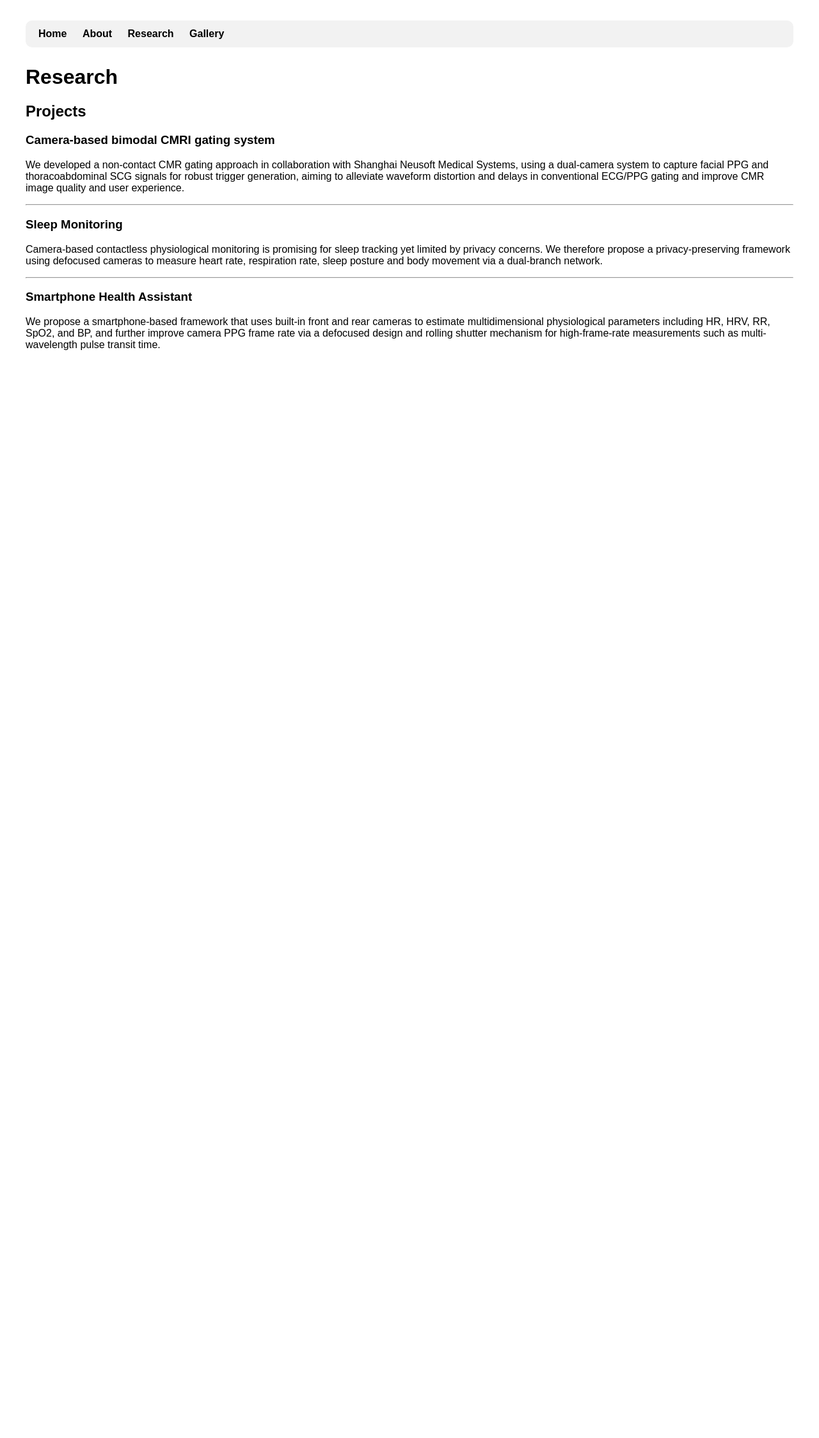
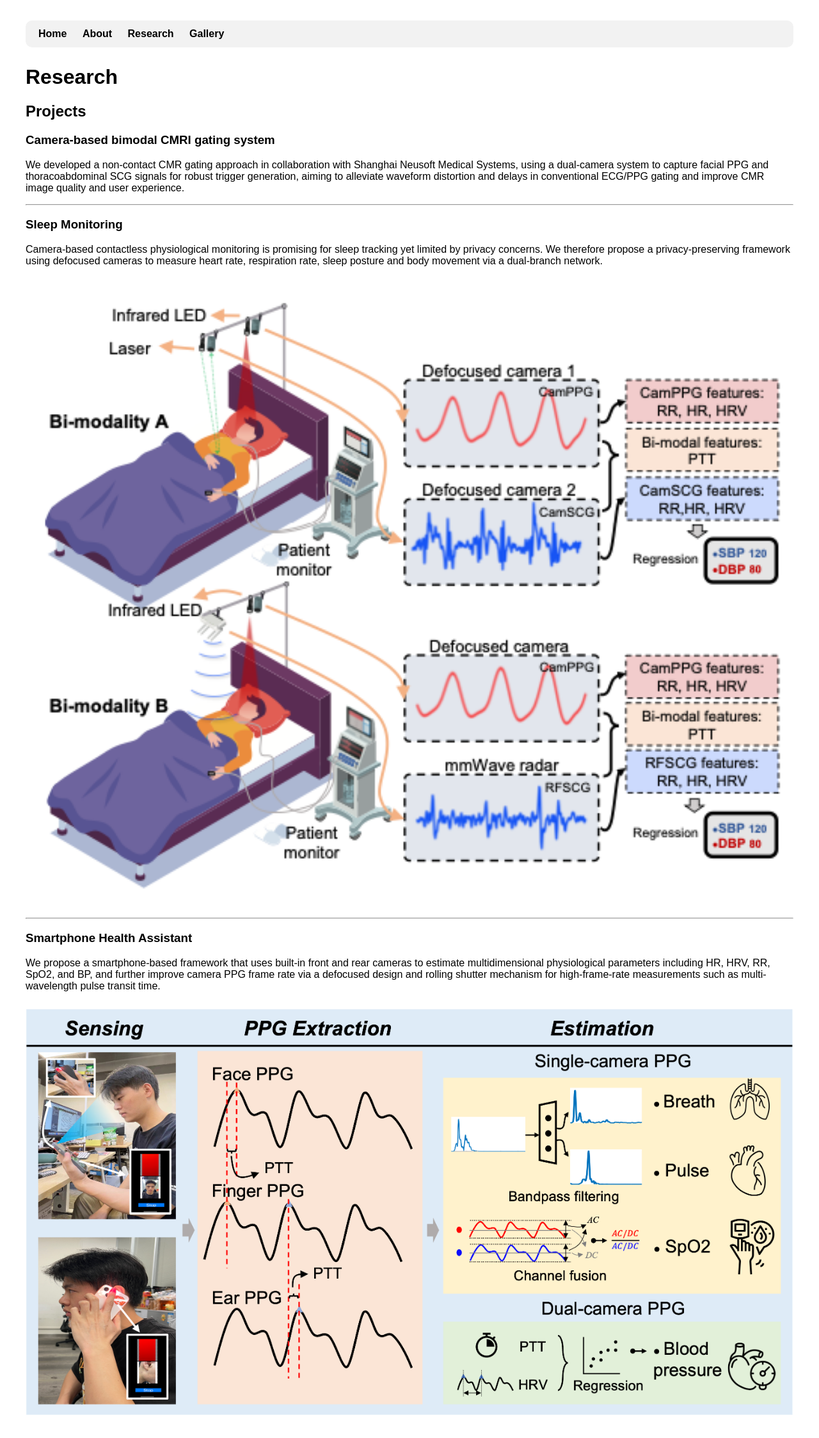
Before and after one commit to yingen-zhu/yingen-zhu.github.io, a Jekyll site: the page built from research.md, in a window 1280 px wide. Shown: the whole page at 64% size. Built offline with Jekyll 4.4.1, drawn with Linux system fonts in a browser that asks for light colours; before the commit the page ends 900 px from its top, so only the background shows below that.

Commit message:
Update research.md

```diff
--- a/research.md
+++ b/research.md
@@ -18,11 +18,11 @@ We developed a non-contact CMR gating approach in collaboration with Shanghai Ne
 ### Sleep Monitoring
 Camera-based contactless physiological monitoring is promising for sleep tracking yet limited by privacy concerns. We therefore propose a privacy-preserving framework using defocused cameras to measure heart rate, respiration rate, sleep posture and body movement via a dual-branch network.
 
-<!--![Camera-based bimodal CMRI gating system](/assets/images/SleepMonitoring.png)-->
+![Camera-based bimodal CMRI gating system](/assets/images/SleepMonitoring.png)
 
 ---
 
 ### Smartphone Health Assistant
 We propose a smartphone-based framework that uses built-in front and rear cameras to estimate multidimensional physiological parameters including HR, HRV, RR, SpO2, and BP, and further improve camera PPG frame rate via a defocused design and rolling shutter mechanism for high-frame-rate measurements such as multi-wavelength pulse transit time.
 
-<!--![Smartphone](/assets/images/phoneAssistant.png)-->
+![Smartphone](/assets/images/phoneAssistant.png)
```
